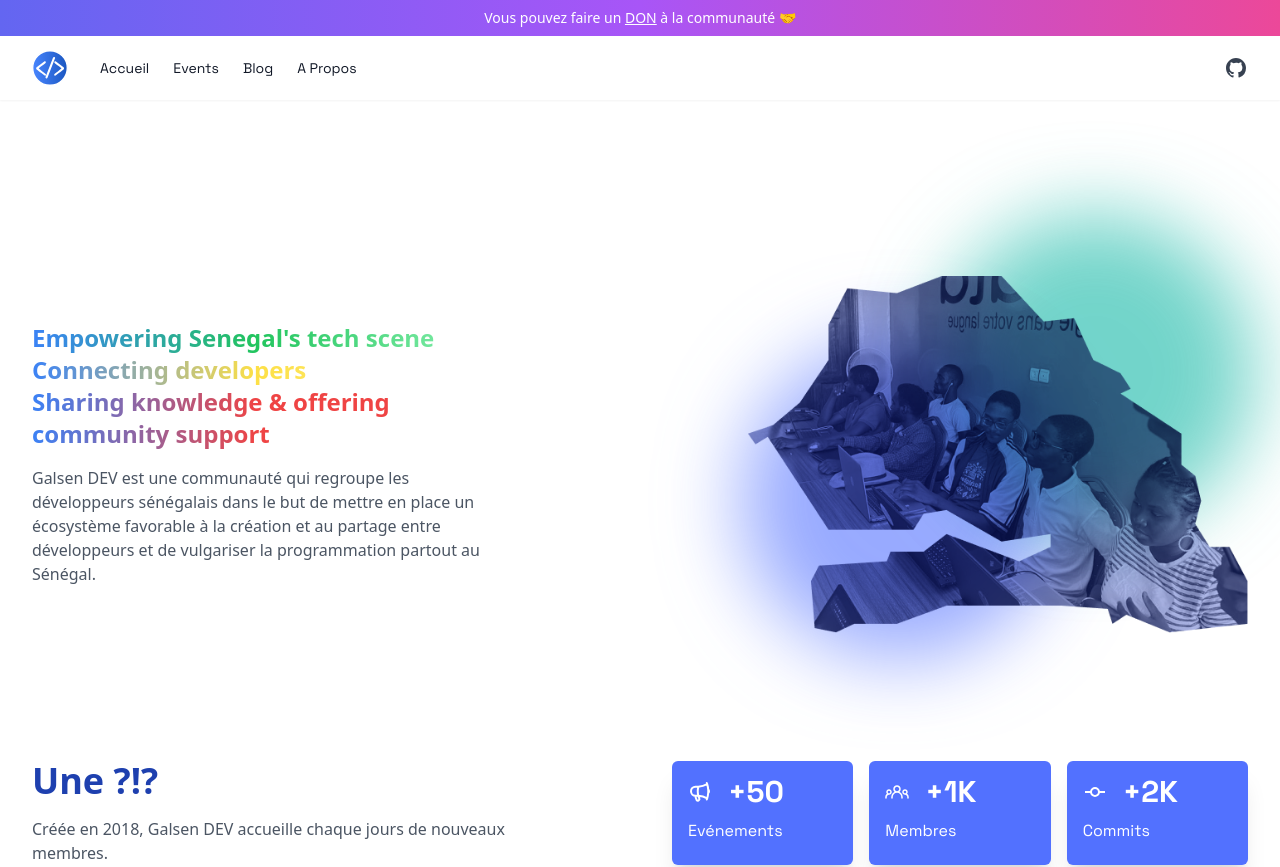
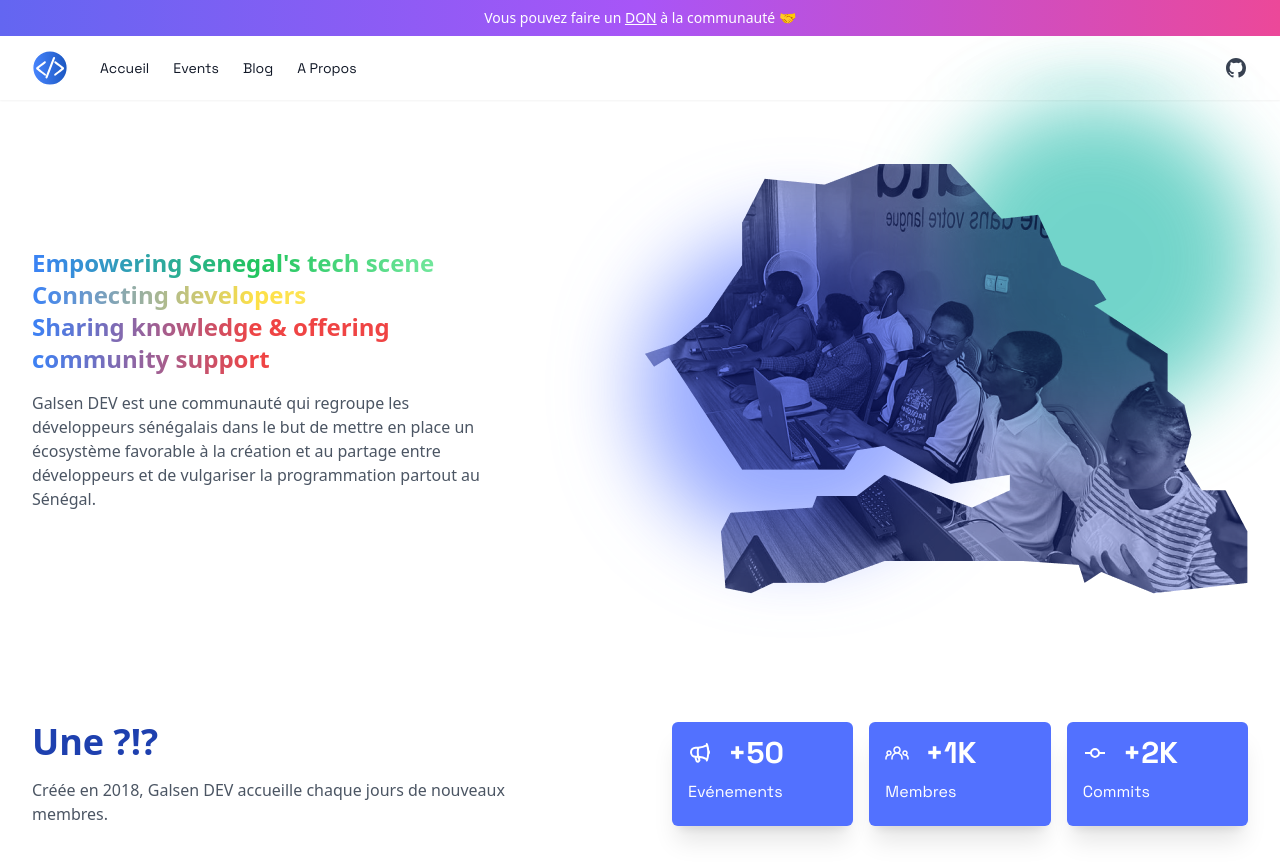
Before and after one commit to GalsenDev221/website, a Next.js app: page / in a window 1280 px wide. Shown: the top 867 px of the page. Built offline with nearby package versions, Linux system fonts and the light colour scheme.

Commit message:
⚡ :: improve loading of the hero image

```diff
--- a/src/pages/components/HeroSection.tsx
+++ b/src/pages/components/HeroSection.tsx
@@ -3,8 +3,7 @@ import hero from "/public/img/hero_galsendev.png";
 
 const HeroSection = () => {
   return (
-    // TODO: use a padding value somewhat equal to the Navbar height
-    <section className="pt-28">
+    <section className="">
       <div className="mx-auto max-w-screen-sm px-4 py-8 sm:py-12 sm:px-6 lg:max-w-screen-xl lg:py-16 lg:px-8">
         <div className="lg:flex lg:items-center lg:justify-between">
           <div className="relative flex justify-center lg:order-last">
@@ -17,7 +16,8 @@ const HeroSection = () => {
               alt="Landing Illustration"
               loading="eager"
               placeholder="blur"
-              className="object-cover"
+              priority={true}
+              className="object-cover w-auto h-auto"
             />
           </div>
           <div className="mt-12 mx-auto max-w-lg lg:m-0 lg:max-w-md">
```
